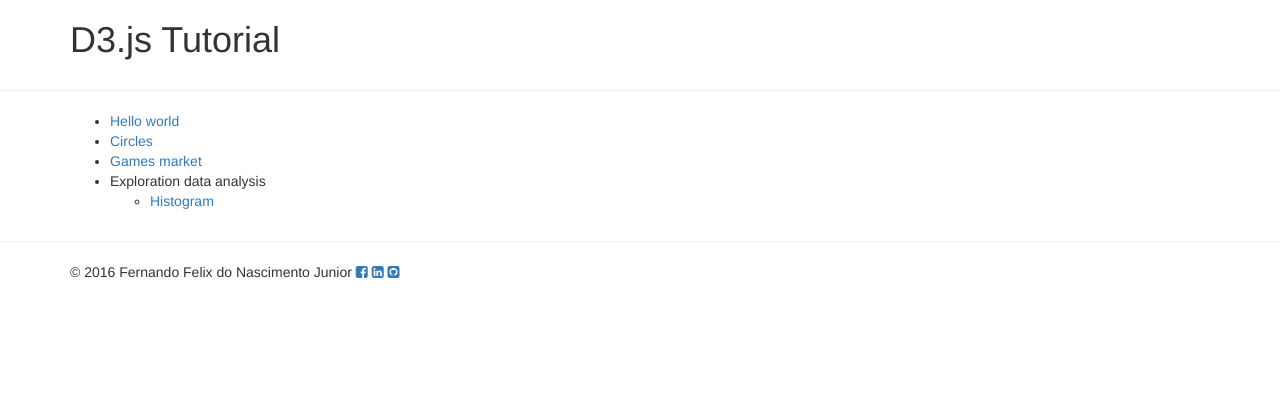
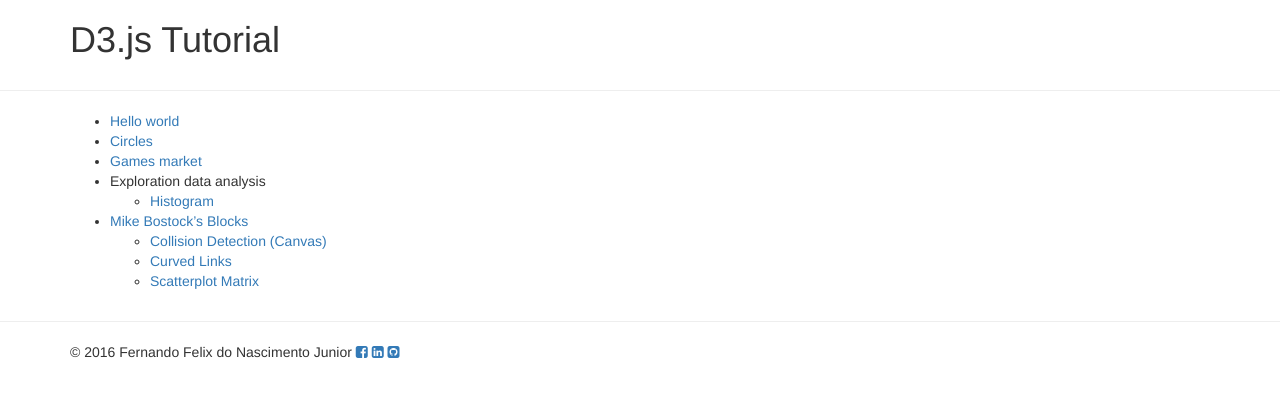
Before and after one commit to fernandojunior/d3-example, a plain HTML site: page index.html in a window 1280 px wide. Drawn offline with nearby package versions, Linux system fonts and the light colour scheme.

Commit message:
External examples.

```diff
--- a/index.html
+++ b/index.html
@@ -44,7 +44,20 @@
                             <a href="histogram">Histogram</a>
                         </li>
                     </ul>
-
+                </li>
+                <li>
+                    <a href="https://bl.ocks.org/mbostock">Mike Bostock’s Blocks</a>
+                    <ul>
+                        <li>
+                            <a href="https://bl.ocks.org/mbostock/3231307">Collision Detection (Canvas)</a>
+                        </li>
+                        <li>
+                            <a href="https://bl.ocks.org/mbostock/4600693">Curved Links</a>
+                        </li>
+                        <li>
+                            <a href="https://bl.ocks.org/mbostock/3213173">Scatterplot Matrix</a>
+                        </li>
+                    <ul>
                 </li>
             </ul>
         </div>
```
